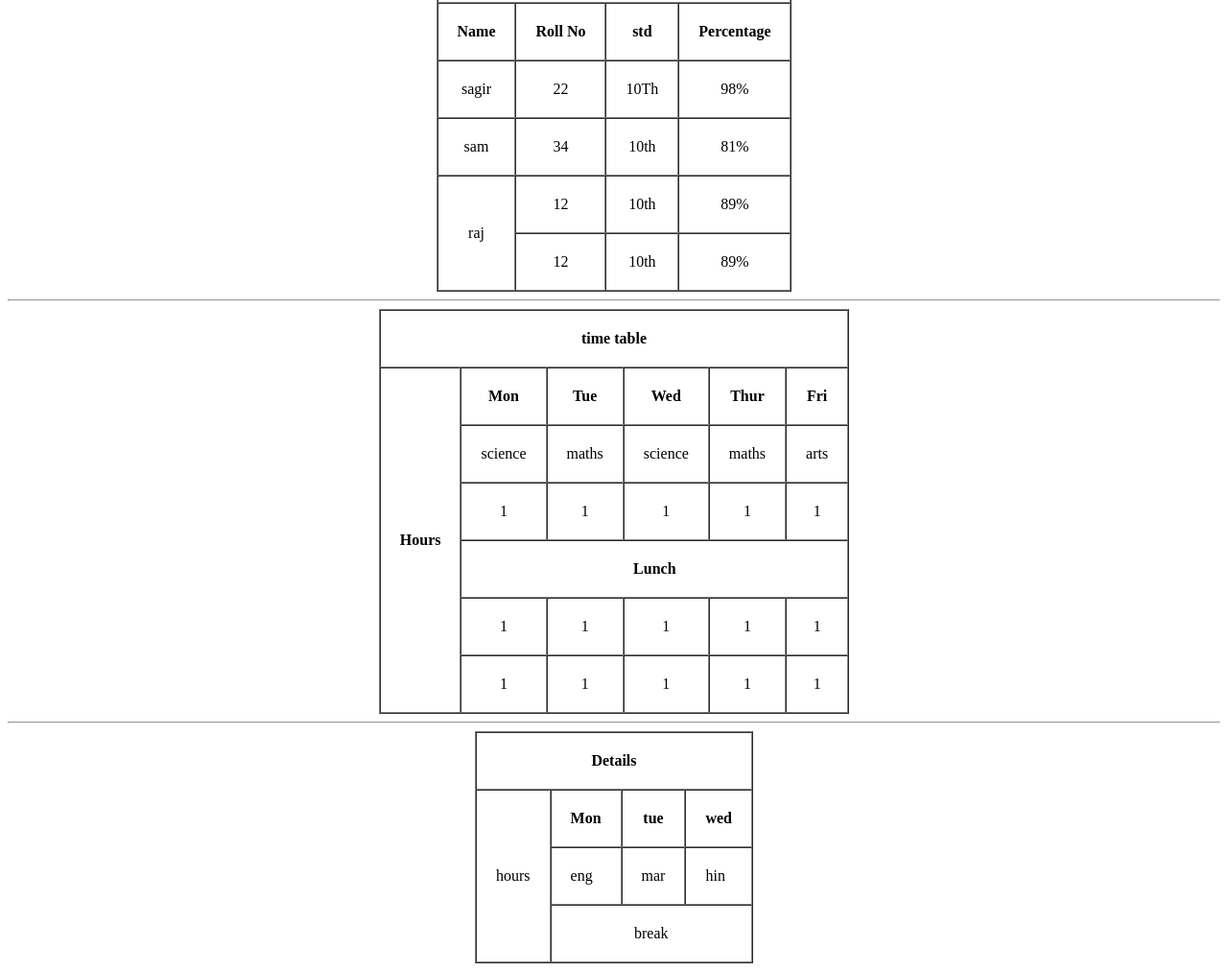
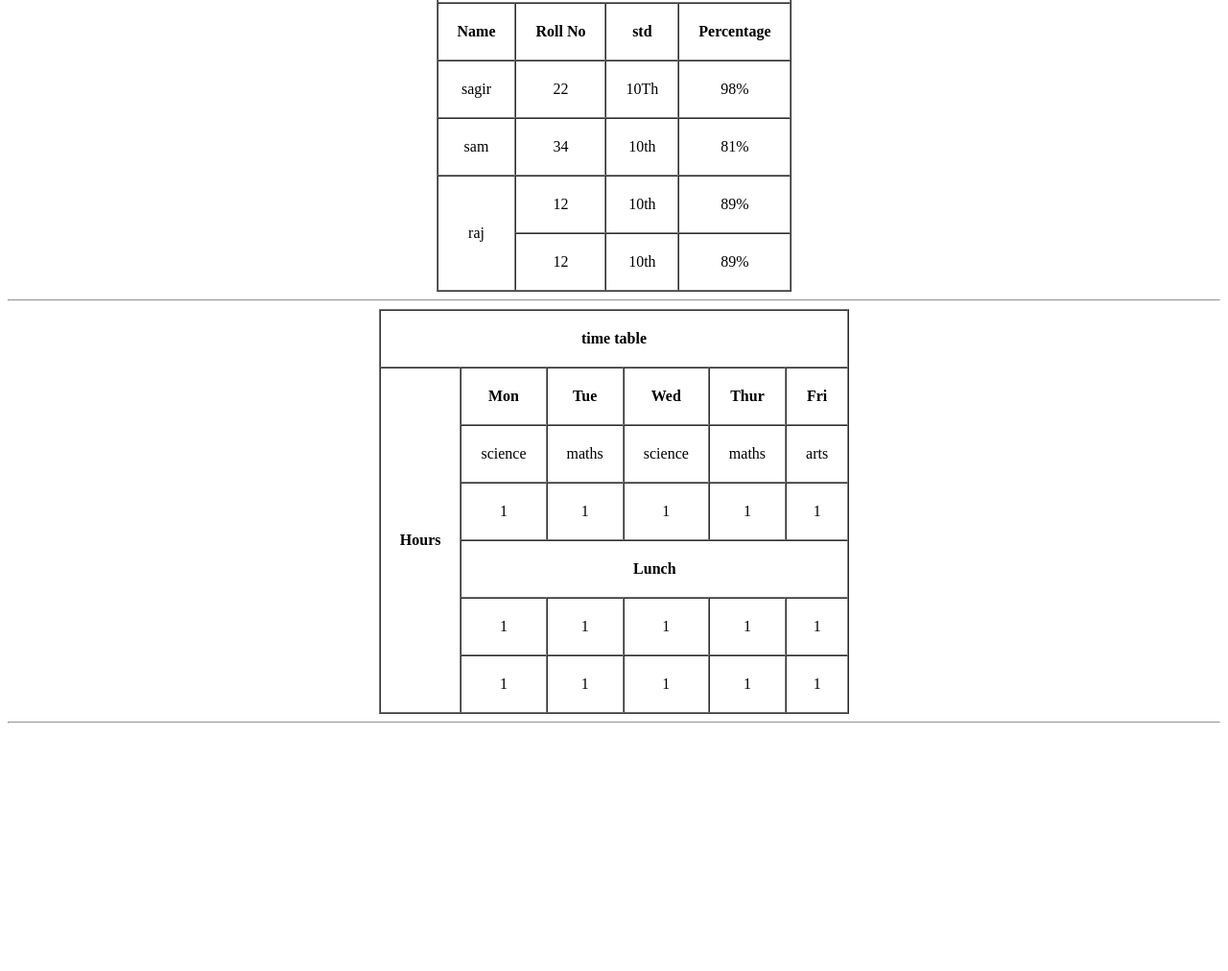
Before and after one commit to sagirk900/html, a plain HTML site: page Table.html in a window 1280 px wide. Shown: the part 346-1358 px from the top of the page at 96% size. After the commit the page ends 1108 px from the top, so only its background shows below. Drawn offline with Linux system fonts and the light colour scheme.

Commit message:
table changed

```diff
--- a/Table.html
+++ b/Table.html
@@ -122,26 +122,6 @@
         </tr>
     </table>
    <hr>
-   <table border="1px solid black" align="center" cellspacing="0px" cellpadding="20px">
-    <tr>
-        <th colspan="4">Details</th>
-    </tr>
-    <tr>
-        <td rowspan="4">hours</td>
-    </tr>
-    <tr>
-        <th>Mon</th>
-        <th>tue</th>
-        <th>wed</th>
-    </tr>
-    <tr>
-        <td>eng</td>
-        <td>mar</td>
-        <td>hin</td>
-    </tr>
-    <tr>
-        <td colspan="3" align="center">break</td>
-    </tr>
-   </table>
+
 </body>
 </html>
```
